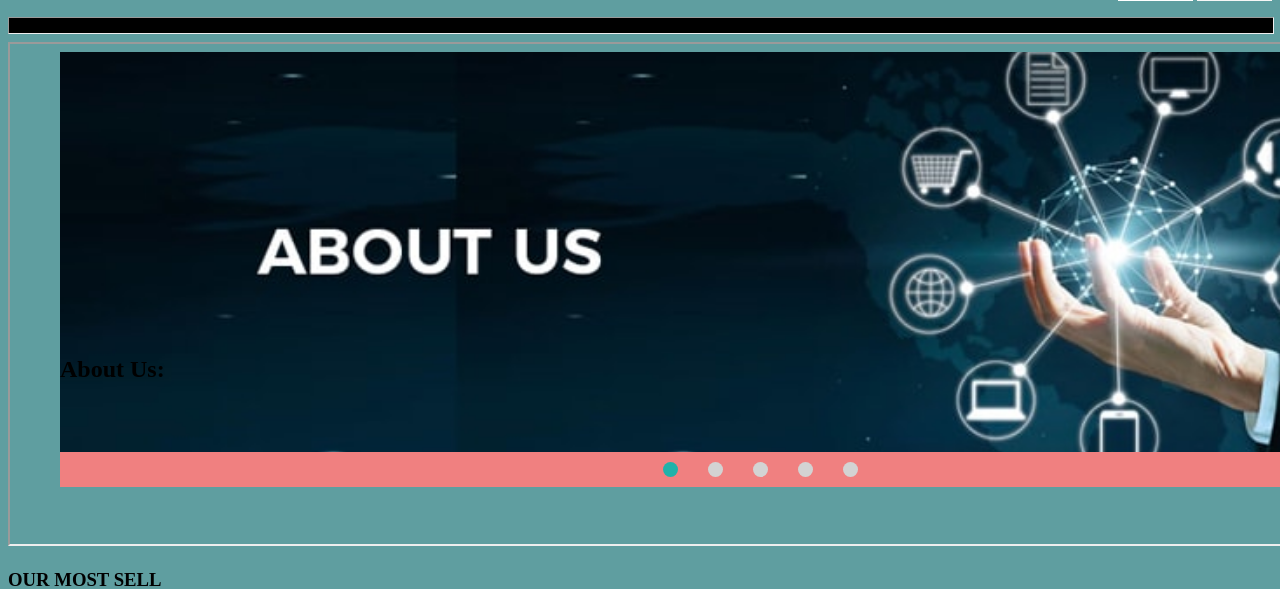
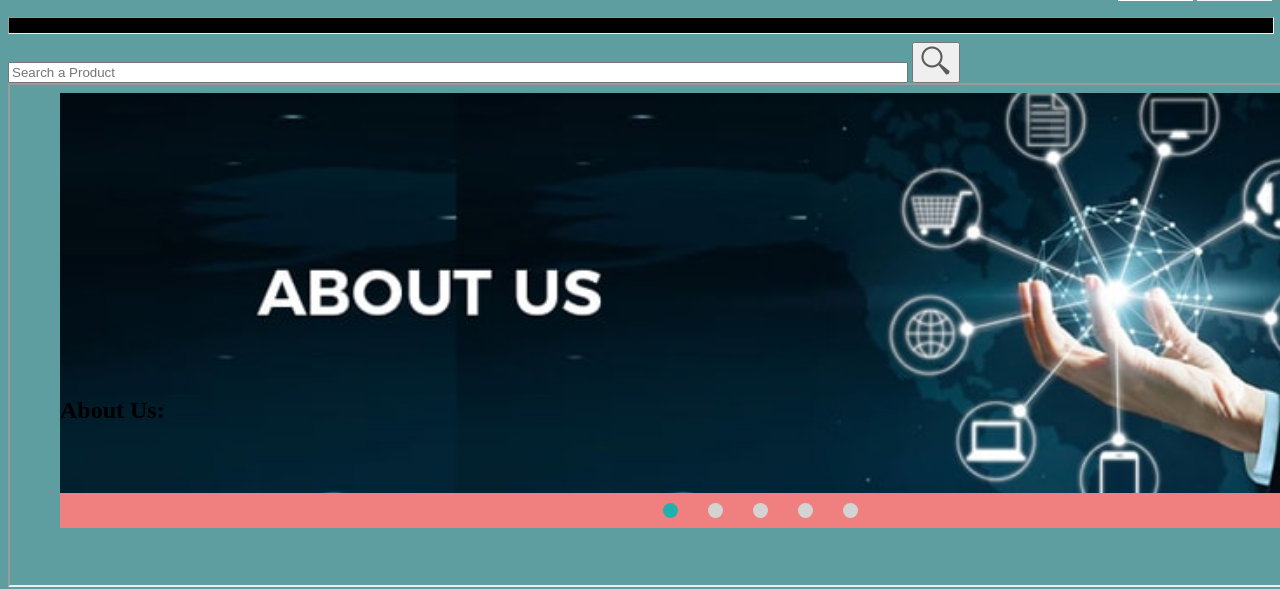
Before and after one commit to o-perez/Personal-Projects, a PHP site: page / in a window 1280 px wide; the page is wider, and only the part inside the window is pictured. Shown: the part 173-762 px from the top of that part. Run offline with PHP 8.4, Linux system fonts and the light colour scheme; data that the repository does not hold is empty.

Commit message:
SearchBar

```diff
--- a/PerezSoftwareDevelopment/css/stylesheet.css
+++ b/PerezSoftwareDevelopment/css/stylesheet.css
@@ -300,3 +300,16 @@ body{
   font-weight: bold;
 }
 /*End CSS for products info*/
+
+/*Begin CSS for big search bar*/
+#bigSearchBar{
+  display: flexbox;
+
+  max-width: fit-content;
+  max-height: fit-content;
+}
+
+.searchBar{
+  display: flexbox;
+  width: 900px;
+}
--- /dev/null
+++ b/PerezSoftwareDevelopment/include/productSearchBar.php
@@ -0,0 +1,10 @@
+<?php ?>
+
+<link rel="stylesheet" type="text/css" href="css/stylesheet.css" >
+
+<div class="productsSearcher">
+    <div id="bigSearchBar">
+        <input name="productName" type="search" id="inputName" placeholder="Search a Product" label="Search" class="searchBar">
+        <button type="button" onclick="sendValues()"><img src="../images/icons/icons8_Search.ico"></button>
+    </div>
+</div>
--- a/PerezSoftwareDevelopment/index.php
+++ b/PerezSoftwareDevelopment/index.php
@@ -38,6 +38,7 @@
             <header>
                 <?php include('include/pageHeader.php'); ?>
                 <hr>
+                <?php include('include/productSearchBar.php')?>
             </header>
         </div>
 
```
